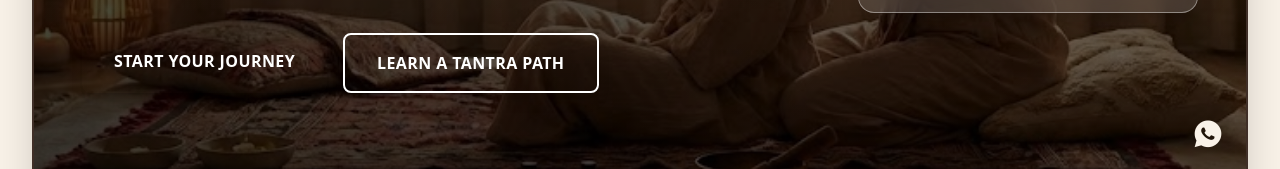
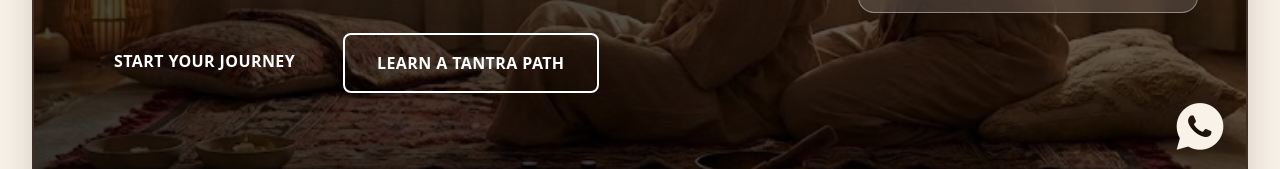
Before and after one commit to HarshalPatel1972/a1-tantra, a Next.js app: page / in a window 1280 px wide. Shown: the part 594-763 px from the top of the page. Built offline with nearby package versions, Linux system fonts and the light colour scheme; no server answers.

Commit message:
Increase WhatsApp icon size to make it visible - 56px font size

```diff
--- a/components/CallMeButton.tsx
+++ b/components/CallMeButton.tsx
@@ -7,20 +7,23 @@ export default function CallMeButton() {
   return (
     <>
       {/* Fixed WhatsApp Icon */}
-      <div className="fixed bottom-6 right-6 z-40">
+      <div className="fixed bottom-6 right-6 z-50">
         <a
           href={whatsappUrl}
           target="_blank"
           rel="noopener noreferrer"
-          className="flex items-center justify-center w-16 h-16 md:w-24 md:h-24 transition-all duration-300 transform hover:scale-110 active:scale-95"
+          className="inline-flex items-center justify-center w-20 h-20 md:w-28 md:h-28 rounded-full transition-all duration-300 transform hover:scale-110 active:scale-95"
           title="Chat with us on WhatsApp"
           aria-label="Open WhatsApp chat"
         >
           <i
-            className="ri-whatsapp-fill text-[#25D366]"
+            className="ri-whatsapp-fill"
             style={{
-              fontSize: "2rem",
-              lineHeight: "1",
+              fontSize: "56px",
+              color: "#25D366",
+              display: "flex",
+              alignItems: "center",
+              justifyContent: "center",
             }}
           ></i>
         </a>
```
